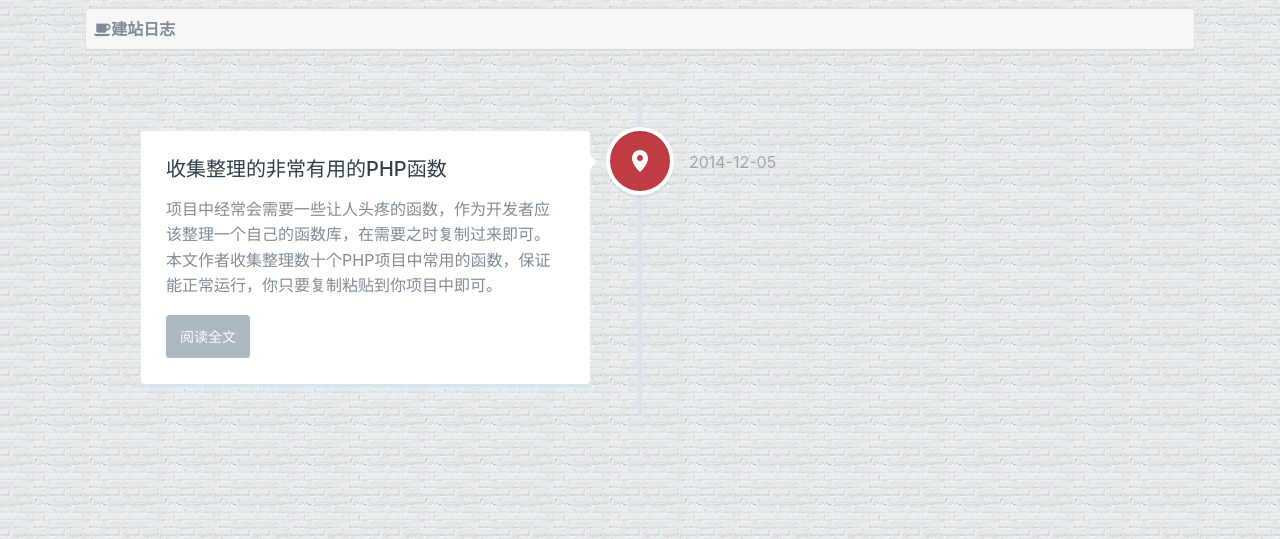
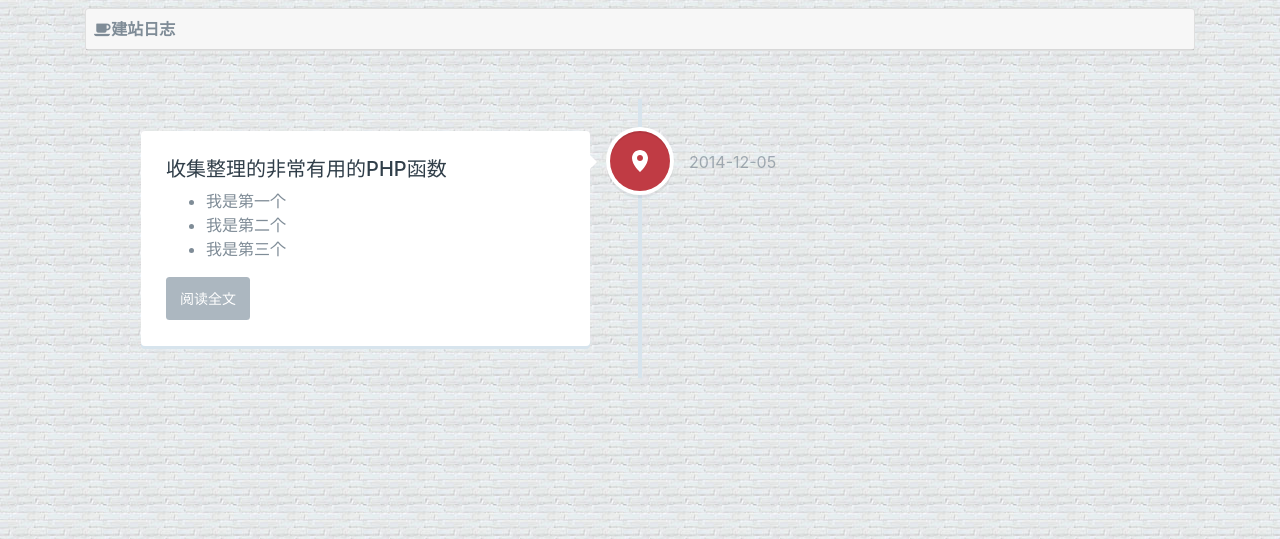
Before and after one commit to weijiang1994/flask-blog-owner, a Flask app: page /timeline in a window 1280 px wide. Shown: the part 56-595 px from the top of the page. Run offline with Flask 2, Linux system fonts and the light colour scheme; parts of the project's set-up code (start-up, migrations or seed data) failed here and were passed over; some libraries are stand-ins or nearby versions.

Commit message:
Update timeline.html

```diff
--- a/app/templates/timeline.html
+++ b/app/templates/timeline.html
@@ -130,8 +130,12 @@
 
                             <div class="cd-timeline-content">
                                 <h2>收集整理的非常有用的PHP函数</h2>
-                                <p>项目中经常会需要一些让人头疼的函数，作为开发者应该整理一个自己的函数库，在需要之时复制过来即可。本文作者收集整理数十个PHP项目中常用的函数，保证能正常运行，你只要复制粘贴到你项目中即可。
-                                </p>
+
+                                <ul>
+                                    <li>我是第一个</li>
+                                    <li>我是第二个</li>
+                                    <li>我是第三个</li>
+                                </ul>
                                 <a href="http://www.helloweba.com/view-blog-281.html" class="cd-read-more"
                                     target="_blank">阅读全文</a>
                                 <span class="cd-date">2014-12-05</span>
```
